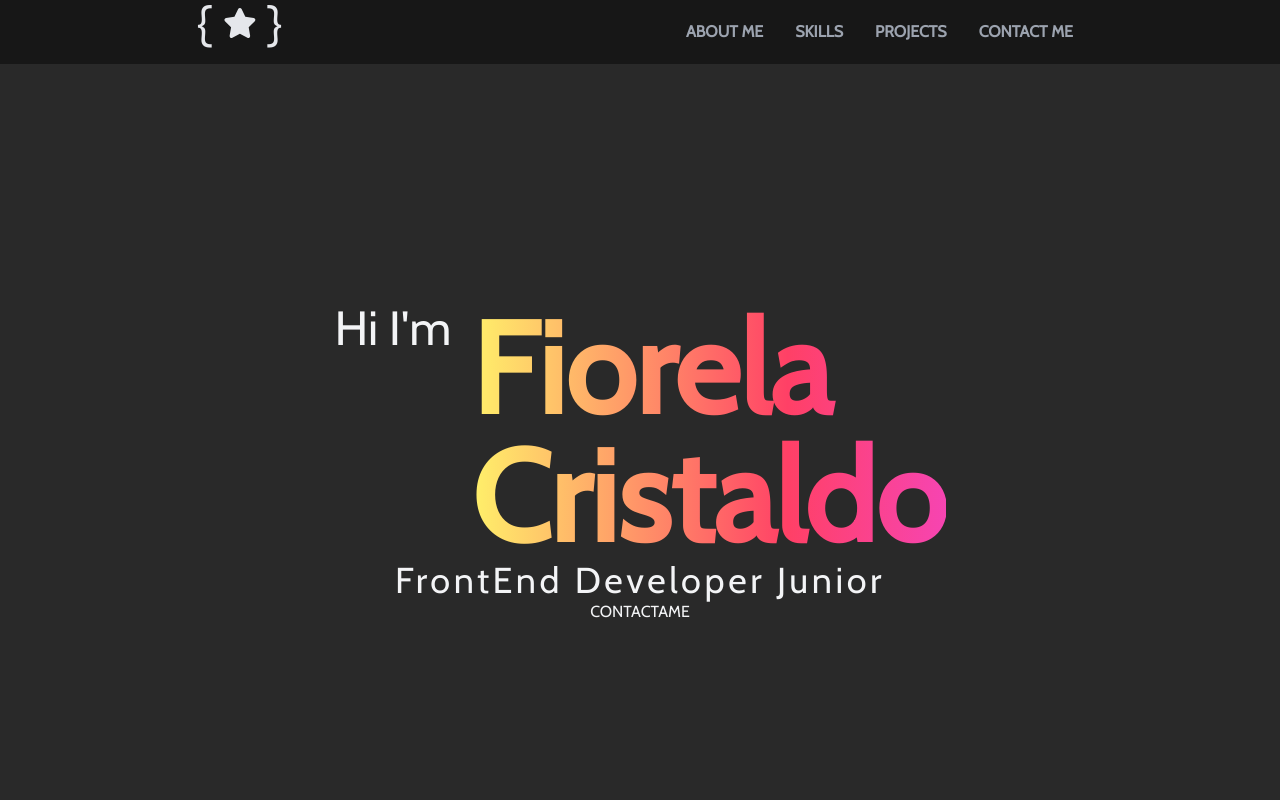
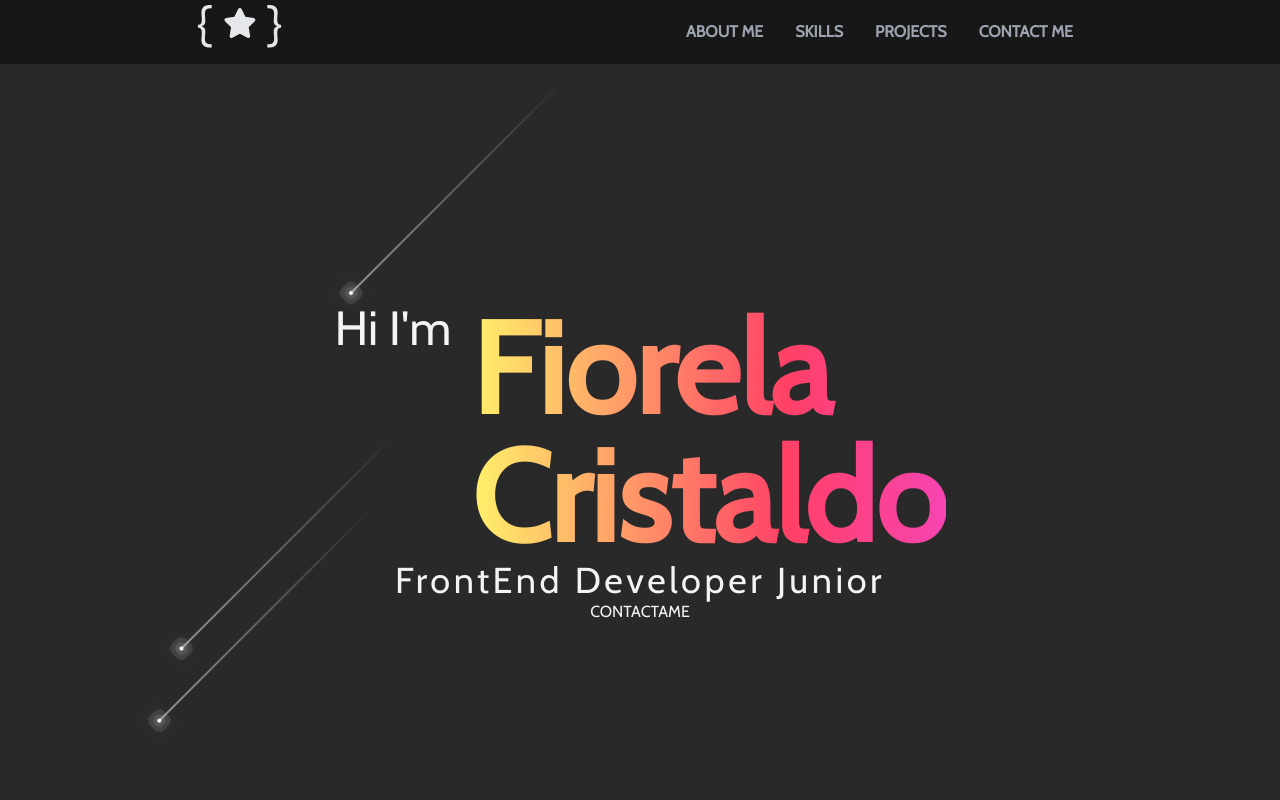
Before and after one commit to Cristaldo-Fiorela/portfolio, a React (Vite) app: page / in a window 1280 px wide. Shown: the top 800 px of the page. Built offline with nearby package versions, Linux system fonts and the light colour scheme.

Commit message:
implementacion de fondo de estrellas fugaces, pendiente la repeticion en toda la pagina

```diff
--- a/src/App.jsx
+++ b/src/App.jsx
@@ -29,7 +29,7 @@ function App() {
           <ContactMe />
           </div>
         <Footer />
-        {/* <FallingStars /> */}
+        <FallingStars />
         {/* <StarsParticles /> */}
       </>
     )
--- a/src/css/falling-stars.css
+++ b/src/css/falling-stars.css
@@ -5,9 +5,10 @@
     left: 0;
     width: 100%;
     height: 100vh;
+    overflow: hidden;
 }
 
-#bg-stars .star {
+#bg-stars span.star {
     position: absolute;
     top: 50%;
     left: 50%;
@@ -23,7 +24,7 @@
     z-index: auto;
 }
 
-#bg-stars .star::before {
+#bg-stars span.star::before {
     content: '';
     position: absolute;
     top: 50%;
@@ -33,69 +34,69 @@
     background: linear-gradient(90deg, white, transparent);
 }
 
-#bg-stars .star:nth-child(1) {
+#bg-stars span.star:nth-child(1) {
     top: 0;
     right: 0;
     animation-delay: 0;
     animation-duration: 5s;
 }
-#bg-stars .star:nth-child(2) {
+#bg-stars span.star:nth-child(2) {
     top: 0;
     right: 80px;
     left: initial;
     animation-delay: 0.2s;
     animation-duration: 7s;
 }
-#bg-stars .star:nth-child(3) {
+#bg-stars span.star:nth-child(3) {
     top: 80px;
     right: 0;
     left: initial;
     animation-delay: 0.4s;
     animation-duration: 3s;
 }
-#bg-stars .star:nth-child(4) {
+#bg-stars span.star:nth-child(4) {
     top: 0px;
     right: 180px;
     left: initial;
     animation-delay: 0.6s;
     animation-duration: 5.5s;
 }
-#bg-stars .star:nth-child(5) {
+#bg-stars span.star:nth-child(5) {
     top: 0;
     right: 400px;
     left: initial;
     animation-delay: 0.8s;
     animation-duration: 3.5s;
 }
-#bg-stars .star:nth-child(6) {
+#bg-stars span.star:nth-child(6) {
     top: 0px;
     right: 600px;
     left: initial;
     animation-delay: 1s;
     animation-duration: 7s;
 }
-#bg-stars .star:nth-child(7) {
+#bg-stars span.star:nth-child(7) {
     top: 300px;
     right: 0px;
     left: initial;
     animation-delay: 1.2s;
     animation-duration: 5.75s;
 }
-#bg-stars .star:nth-child(8) {
+#bg-stars span.star:nth-child(8) {
     top: 0;
     right: 700px;
     left: initial;
     animation-delay: 1.4s;
     animation-duration: 5.25s;
 }
-#bg-stars .star:nth-child(9) {
+#bg-stars span.star:nth-child(9) {
     top: 0;
     right: 1000px;
     left: initial;
     animation-delay: 0.75s;
     animation-duration: 5.25s;
 }
-#bg-stars .star:nth-child(10) {
+#bg-stars span.star:nth-child(10) {
     top: 0;
     right: 450px;
     left: initial;
```
